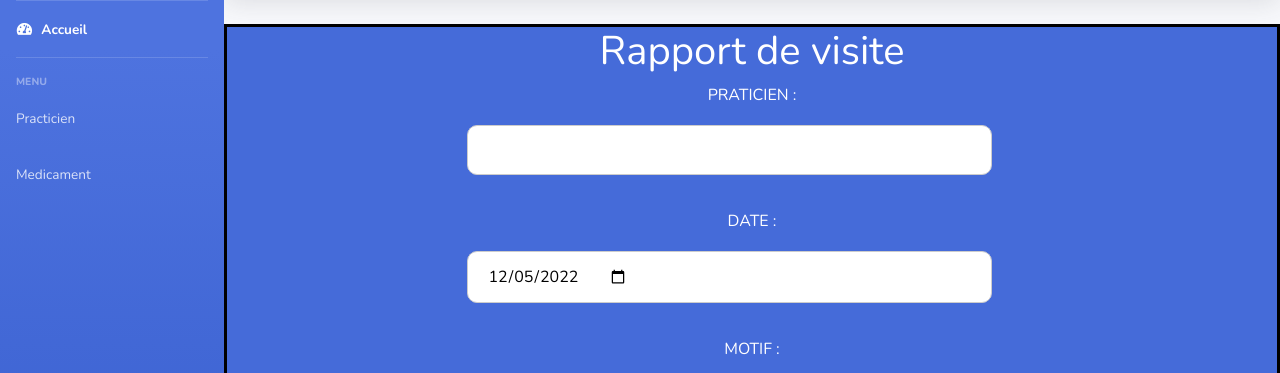
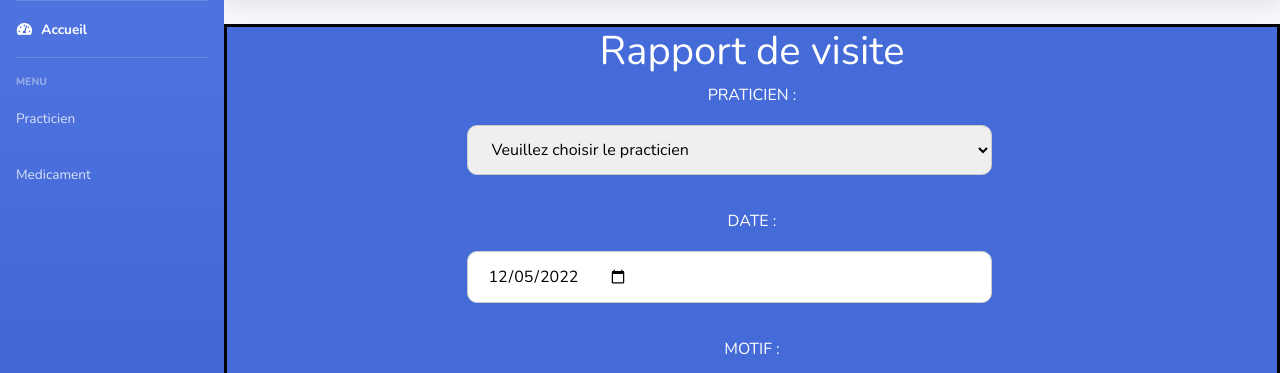
Before and after one commit to SSlhx/Pojet_Groupe1, a PHP site: page /compterendu.php in a window 1280 px wide. Shown: the part 70-443 px from the top of the page. Run offline with PHP 8.4, Linux system fonts and the light colour scheme; a user stored in the database is signed in; data comes from the database, SQL or seed files in the repository.

Commit message:
Update compterendu.php

```diff
--- a/compterendu.php
+++ b/compterendu.php
@@ -153,7 +153,15 @@ if(isset( $_SESSION['id'])){
 					<div name="bas" style="background-color:#456BD9;color:white;">
 						<form name="compterendu" method="post" action="traitement_CR.php?id=<?php echo $data; ?>">
 							<h1> Rapport de visite </h1>
-							<label class="titre">PRATICIEN :</label><input type="text"  name="PRAT_NOM" class="zone" required ></input></br>
+							<label class="titre">PRATICIEN :</label>
+                            <select name="activity" id="pet-select">
+                                            <option value="">Veuillez choisir le practicien</option>
+                                            <?php $nom = $con->query("SELECT * FROM practiciens");
+
+                                            while ($data = $nom->fetch()) { ?>
+                                                <option value="<?php echo $data['Nom_praticiens']; ?>"><?php echo $data['Nom_praticiens']; ?>, <?php echo  $data['Prenom_praticiens']; ?></option>
+                                            <?php } ?>
+                                        </select></br>
 							<label class="titre">DATE :</label><input type="date" name="RAP_DATE" value="2022-12-05" required /></br>
 							<label class="titre">MOTIF :</label><select  name="RAP_MOTIF" class="zone"required ></br>
 															<option value="PRD">Périodicité</option>
```
